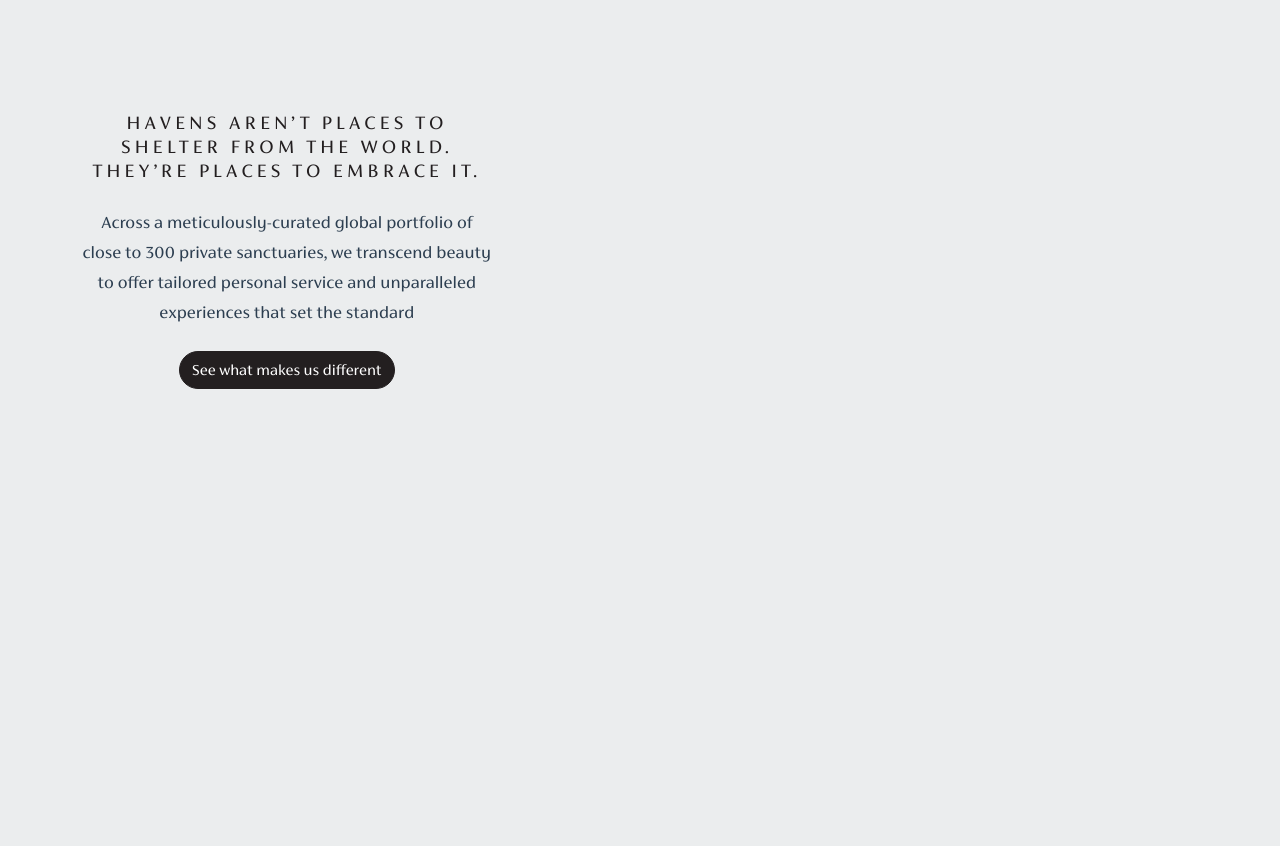
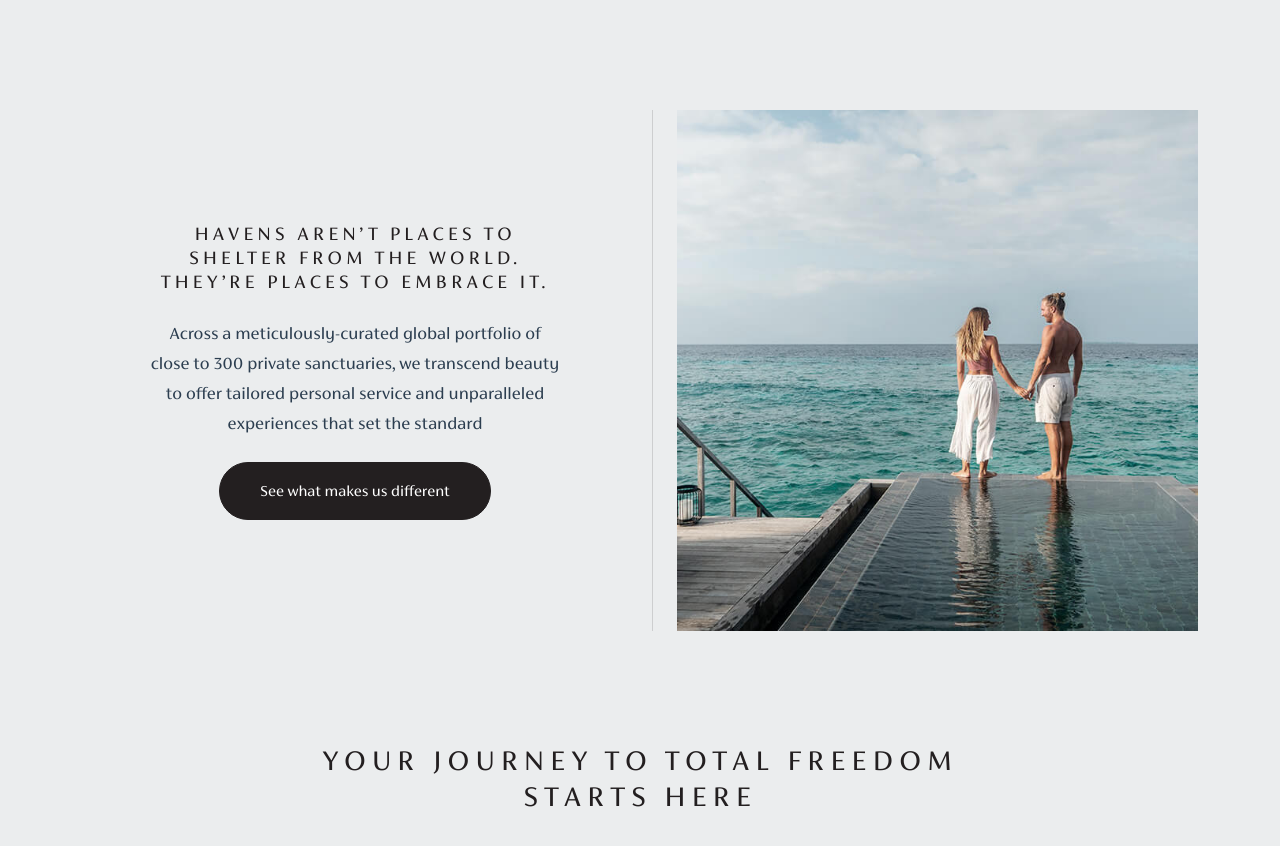
Before and after one commit to wahyuPM/elite-havens, a Vue app: page /#/ in a window 1280 px wide. Shown: the part 3242-4088 px from the top of the page. Before the commit the page ends 4031 px from the top, so only its background shows below. Built offline with nearby package versions, Linux system fonts and the light colour scheme; a web font is replaced by a local one.

Commit message:
add : elite section

```diff
--- a/src/assets/scss/_elite.scss
+++ b/src/assets/scss/_elite.scss
@@ -1,8 +1,21 @@
-section.elite{
+.elite{
     font-family: "FS Siena", sans-serif;
     padding-top: 7rem;
 
-    & h3{
+    .elite-img {
+        border-left: 1px solid rgba(35, 31, 32, 0.15);
+
+        img {
+            width: 100%;
+            height: auto;
+        }
+    }
+
+    &-content{
+        width: 75%;
+    }
+
+    h3{
         font-size: 20px;
         text-align: center;
             letter-spacing: 0.2em;
@@ -11,4 +24,14 @@ section.elite{
             margin: 0 0 25px;
             width: 100%;
     }
+
+    &__btn{
+        padding: 1rem 2.5rem;
+
+        &:hover{
+            background-color: #fff;
+            color: $primary;
+            border: 1px solid $primary;
+        }
+    }
 }
--- a/src/assets/scss/_hero.scss
+++ b/src/assets/scss/_hero.scss
@@ -3,7 +3,7 @@ section.hero {
     height: 100%;
 
     .owl-carousel .owl-item img {
-        min-height: 150%;
+        min-height: 100vh;
         object-fit: cover;
         object-position: center;
     }
--- /dev/null
+++ b/src/assets/scss/_tagline.scss
@@ -0,0 +1,21 @@
+.tagline{
+    font-family: "FS Siena", sans-serif;
+    padding-top: 7rem;
+
+    h2 {
+        text-transform: uppercase;
+        font-weight: 400;
+        font-size: 30px;
+        color: $primary;
+        text-align: center;
+        letter-spacing: 0.2em;
+        margin-bottom: 2rem;
+        width: 65%;
+        margin: 0 auto;
+    }
+
+    &-content{
+        padding-bottom: 4rem;
+        border-bottom: 1px solid rgba(35, 31, 32, 0.15);
+    }
+}
--- a/src/assets/scss/main.scss
+++ b/src/assets/scss/main.scss
@@ -10,3 +10,4 @@ $input-border-radius: 40px;
 @import "header.scss";
 @import "hero.scss";
 @import "elite.scss";
+@import "tagline.scss";
--- a/src/views/home/HomePage.vue
+++ b/src/views/home/HomePage.vue
@@ -4,8 +4,8 @@
     <section class="elite">
       <div class="container">
         <div class="row align-items-center">
-          <div class="col-md-6">
-            <div class="elite-content w-75">
+          <div class="col-md-6 d-flex justify-content-center">
+            <div class="elite-content">
               <h3>
                 HAVENS AREN’T PLACES TO SHELTER FROM THE WORLD. THEY’RE PLACES
                 TO EMBRACE IT.
@@ -16,10 +16,24 @@
                 personal service and unparalleled experiences that set the
                 standard
               </p>
-              <a href="#" class="btn btn-primary rounded-pill">
+              <a href="#" class="btn btn-primary elite__btn rounded-pill">
                 See what makes us different
               </a>
             </div>
+          </div>
+          <div class="col-md-6 border-left">
+            <div class="elite-img ps-4">
+              <img src="@/assets/img/elite.jpg" alt="elite-hero" />
+            </div>
+          </div>
+        </div>
+      </div>
+    </section>
+    <section class="tagline">
+      <div class="container tagline-content">
+        <div class="row">
+          <div class="col-12">
+            <h2>Your journey to total freedom starts here</h2>
           </div>
         </div>
       </div>
```
Also changed, not shown: src/assets/css/main.css, src/assets/img/elite.jpg (added).
